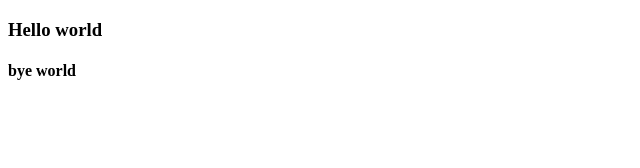
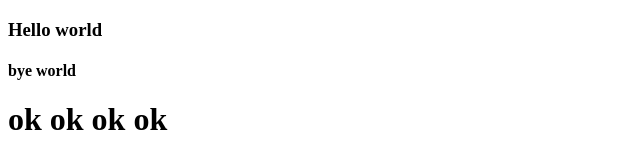
Before and after one commit to VikramSingh93/squash, a plain HTML site: page vicky.html in a window 1280 px wide. Shown: the whole page, without its empty margins (0-640 px from the left). Drawn offline with Linux system fonts and the light colour scheme.

Commit message:
rebase2--test1.2

```diff
--- a/vicky.html
+++ b/vicky.html
@@ -8,5 +8,6 @@
   <body>
     <h3>Hello world</h3>
     <h4>bye world</h4>
+    <h1>ok ok ok ok</h1>
   </body>
 </html>
```
